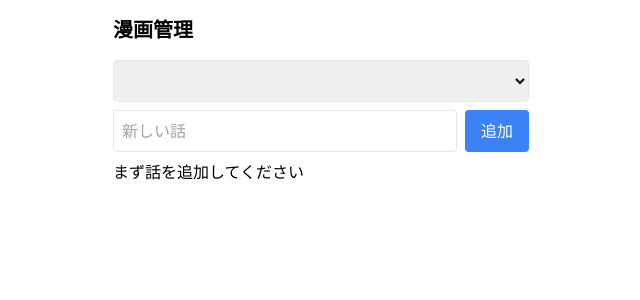
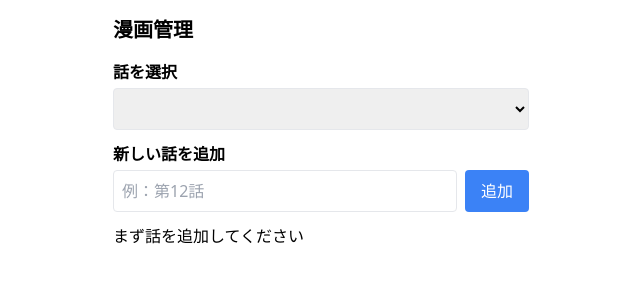
Before and after one commit to ishimarusora/manga-task, a React (Vite) app: page / in a window 1280 px wide. Shown: the top 300 px of the page, without its empty margins (319-959 px from the left). Built offline with nearby package versions, Linux system fonts and the light colour scheme.

Commit message:
localStorageのバージョンを更新し、UIラベルを改善

```diff
--- a/src/App.jsx
+++ b/src/App.jsx
@@ -8,7 +8,7 @@ function App() {
   const [showTodayOnly, setShowTodayOnly] = useState(false);
 
   useEffect(() => {
-    const saved = JSON.parse(localStorage.getItem("mangaTaskV4"));
+    const saved = JSON.parse(localStorage.getItem("mangaTaskV5"));
     if (saved) {
       setEpisodes(saved);
     }
@@ -16,7 +16,7 @@ function App() {
 
   const save = (data) => {
     setEpisodes(data);
-    localStorage.setItem("mangaTaskV4", JSON.stringify(data));
+    localStorage.setItem("mangaTaskV5", JSON.stringify(data));
   };
 
   const current = episodes[currentIndex];
@@ -129,8 +129,11 @@ function App() {
       <h1 className="text-xl font-bold mb-4">漫画管理</h1>
 
       {/* 話選択 */}
+      <label className="block font-bold mb-1">
+        話を選択
+      </label>
       <select
-        className="border p-2 w-full mb-2 rounded"
+        className="border p-2 w-full mb-3 rounded"
         value={currentIndex}
         onChange={(e) => {
           setCurrentIndex(Number(e.target.value));
@@ -145,10 +148,13 @@ function App() {
       </select>
 
       {/* 話追加 */}
-      <div className="flex gap-2 mb-2">
+      <label className="block font-bold mb-1">
+        新しい話を追加
+      </label>
+      <div className="flex gap-2 mb-3">
         <input
           className="border p-2 flex-1 rounded"
-          placeholder="新しい話"
+          placeholder="例：第12話"
           value={newTitle}
           onChange={(e) => setNewTitle(e.target.value)}
         />
@@ -175,18 +181,21 @@ function App() {
 
       {current && (
         <>
-          {/* 今日だけ表示 */}
+          {/* 表示切替 */}
           <button
             onClick={() => setShowTodayOnly(!showTodayOnly)}
-            className="bg-gray-200 w-full p-2 rounded mb-3"
+            className="bg-gray-200 w-full p-2 rounded mb-4"
           >
             {showTodayOnly ? "全部表示" : "今日だけ表示"}
           </button>
 
           {/* ページ数 */}
+          <label className="block font-bold mb-1">
+            ページ数を入力
+          </label>
           <input
             type="number"
-            placeholder="ページ数"
+            placeholder="例：20"
             className="border p-2 w-full rounded mb-2"
             value={pageCount}
             onChange={(e) => setPageCount(e.target.value)}
@@ -199,14 +208,21 @@ function App() {
             ページ生成
           </button>
 
-          {/* 日付 */}
+          {/* 開始日 */}
+          <label className="block font-bold mb-1">
+            開始日
+          </label>
           <input
             type="date"
-            className="border p-2 w-full rounded mb-2"
+            className="border p-2 w-full rounded mb-3"
             value={current.startDate}
             onChange={(e) => updateMeta("startDate", e.target.value)}
           />
 
+          {/* 締切日 */}
+          <label className="block font-bold mb-1">
+            締切日
+          </label>
           <input
             type="date"
             className="border p-2 w-full rounded mb-4"
@@ -253,6 +269,10 @@ function App() {
                   </div>
                 </div>
 
+                {/* 作業予定日 */}
+                <label className="block font-bold text-sm">
+                  このページの作業予定日
+                </label>
                 <input
                   type="date"
                   className="border p-2 w-full rounded"
@@ -336,7 +356,7 @@ function App() {
               </div>
             ))}
 
-          {/* 進捗バー */}
+          {/* 全体進捗 */}
           <div className="mt-6">
             <p className="mb-2 font-bold">
               全体進捗：{progressPercent}%
```
